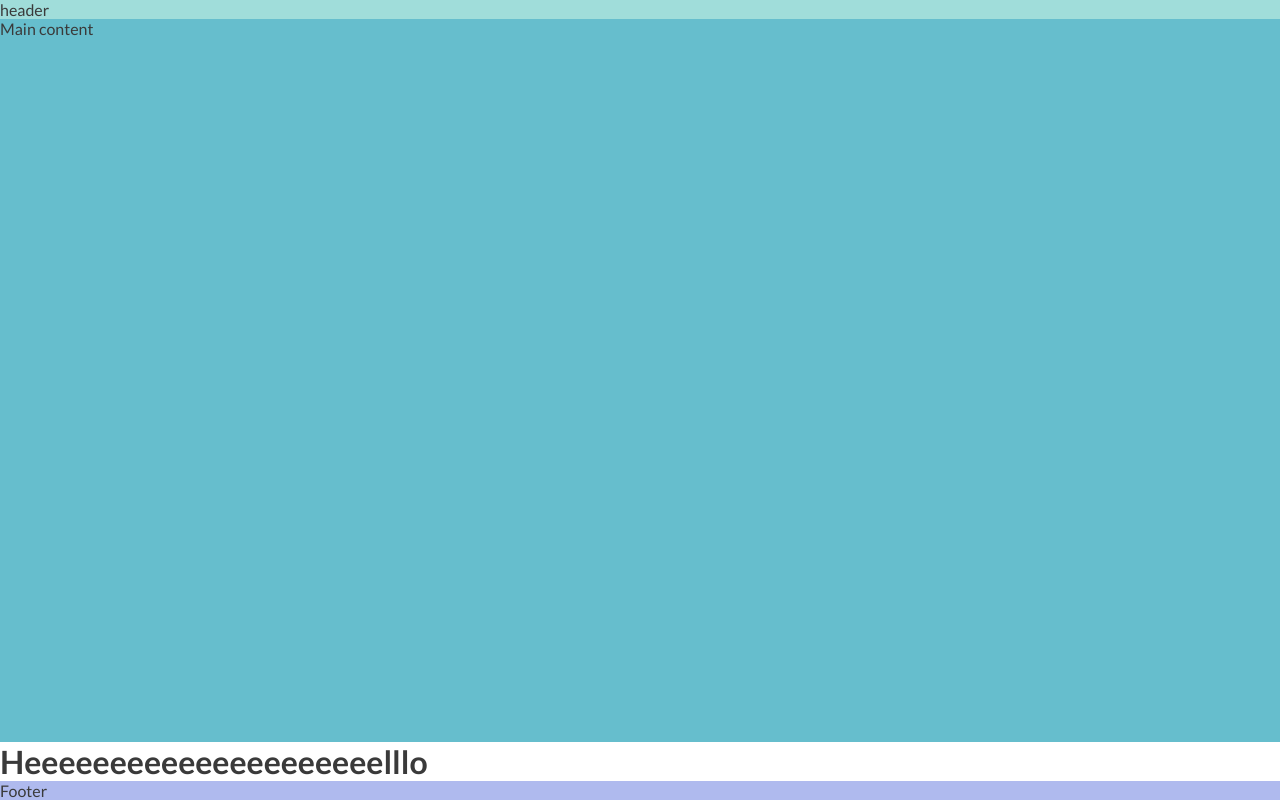
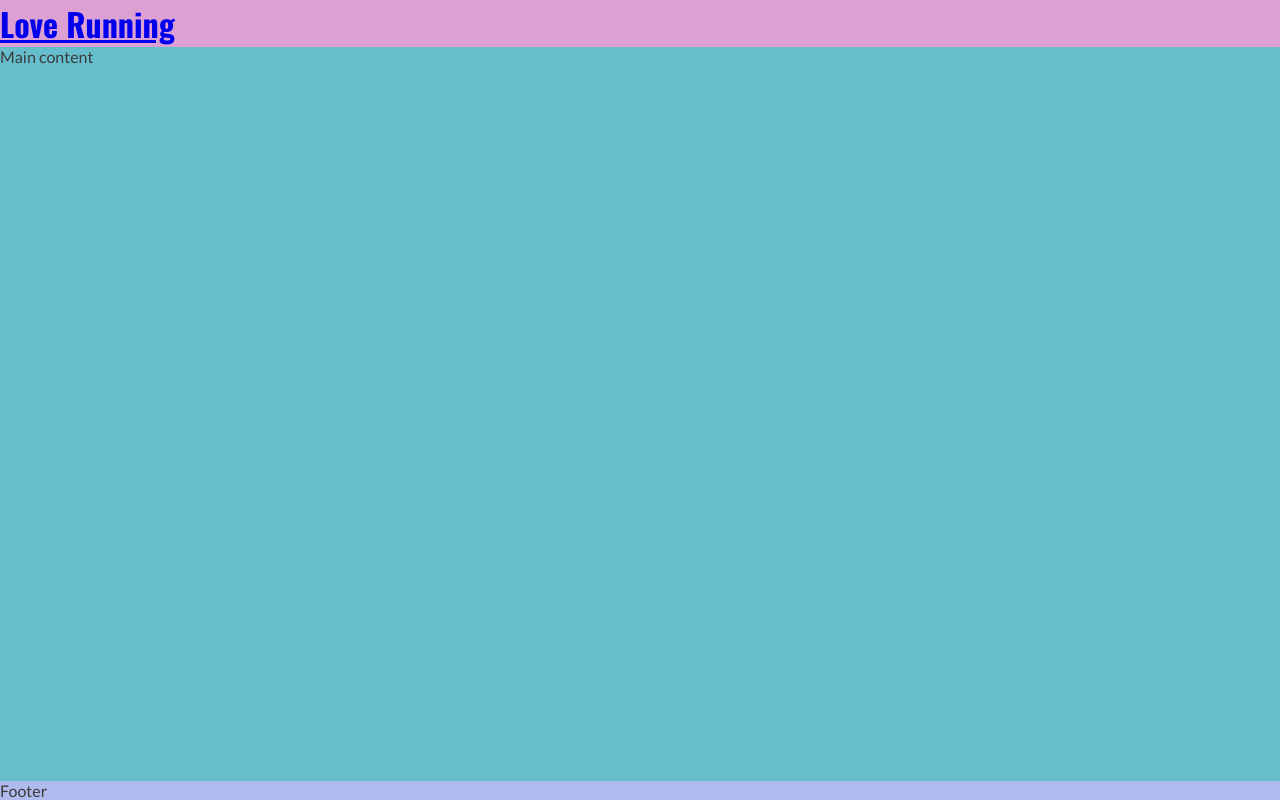
Before and after one commit to Mery369/love-running, a plain HTML site: page index.html in a window 1280 px wide. Drawn offline with nearby package versions, Linux system fonts and the light colour scheme.

Commit message:
add logo to header and apply Oswald font

```diff
--- a/assets/css/style.css
+++ b/assets/css/style.css
@@ -19,8 +19,10 @@ body{
 }
 /*Header*/
 header{
-    background-color: rgb(160, 221, 218);
-
+    background-color: rgb(221, 160, 211);
+}
+h1 {
+    font-family: 'Oswald', sans-serif;
 }
 /*Main content*/
 main {
--- a/index.html
+++ b/index.html
@@ -24,10 +24,14 @@
 
 <body>
   <!--header-->
-    <header>header</header>
+    <header>
+      <a href="index.html">
+        <h1 id="logo">Love Running</h1>
+      </a>
+    </header>
     <!--main content-->
     <main>Main content</main>
-    <h1>Heeeeeeeeeeeeeeeeeeeeelllo</h1>
+
     <!--footer-->
     <footer>Footer</footer>
 
```
